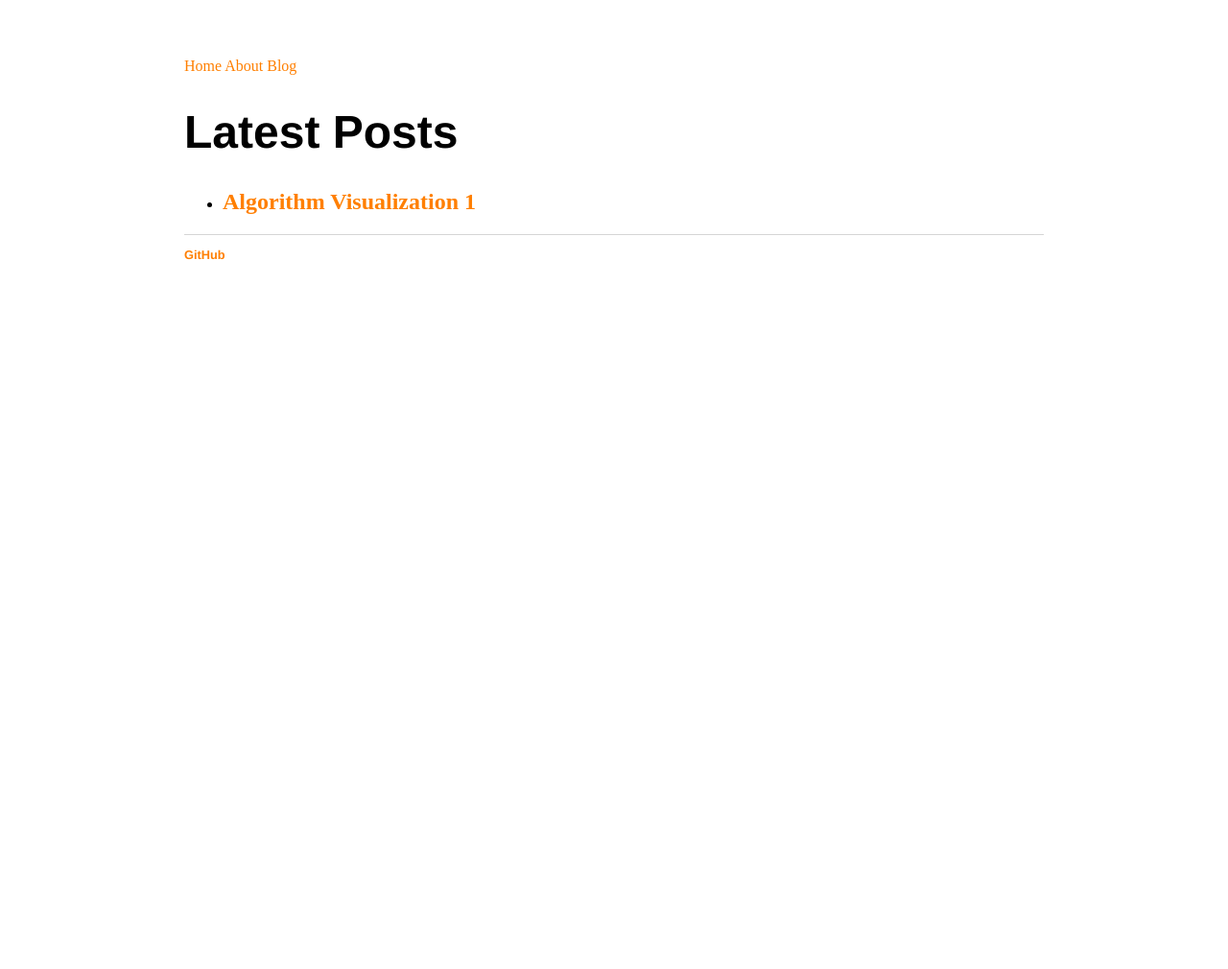
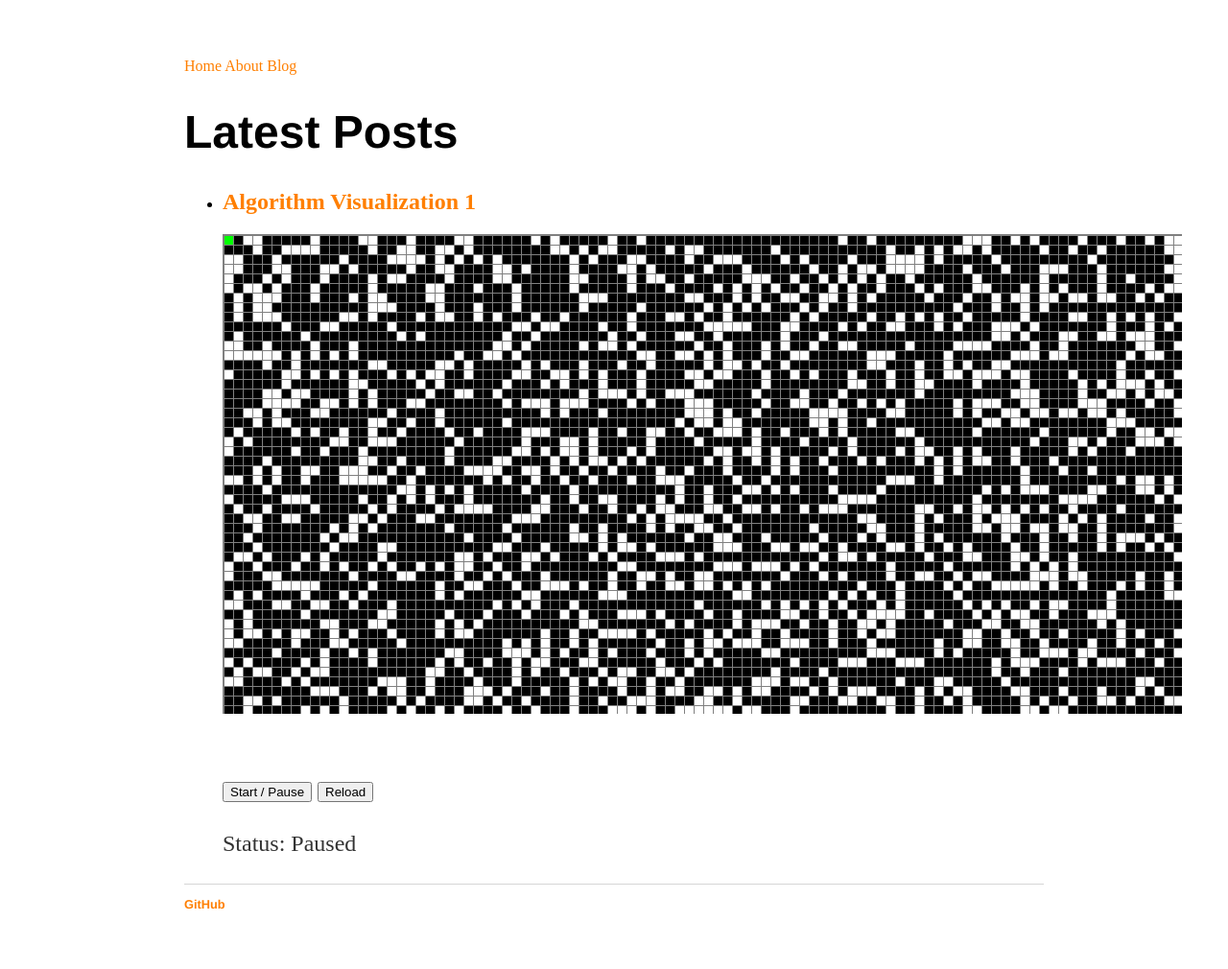
Before and after one commit to ideonella/ideonella.github.io, a Jekyll site: the page built from blog.html, in a window 1280 px wide. Shown: the whole page at 96% size. Built offline with Jekyll 4.4.1, drawn with Linux system fonts in a browser that asks for light colours; before the commit the page ends 900 px from its top, so only the background shows below that.

Commit message:
script a* test 2

```diff
--- a/_includes/scripta.html
+++ b/_includes/scripta.html
@@ -1 +1,6 @@
+<canvas id="canvas"></canvas><br>
+<button onclick="pause()">Start / Pause</button>
+<button onclick="location.reload()">Reload</button>
+<p id="status">Status: Paused</p>
+
 <div><script type="text/javascript" src="/assets/js/test.js"></script></div>
```
